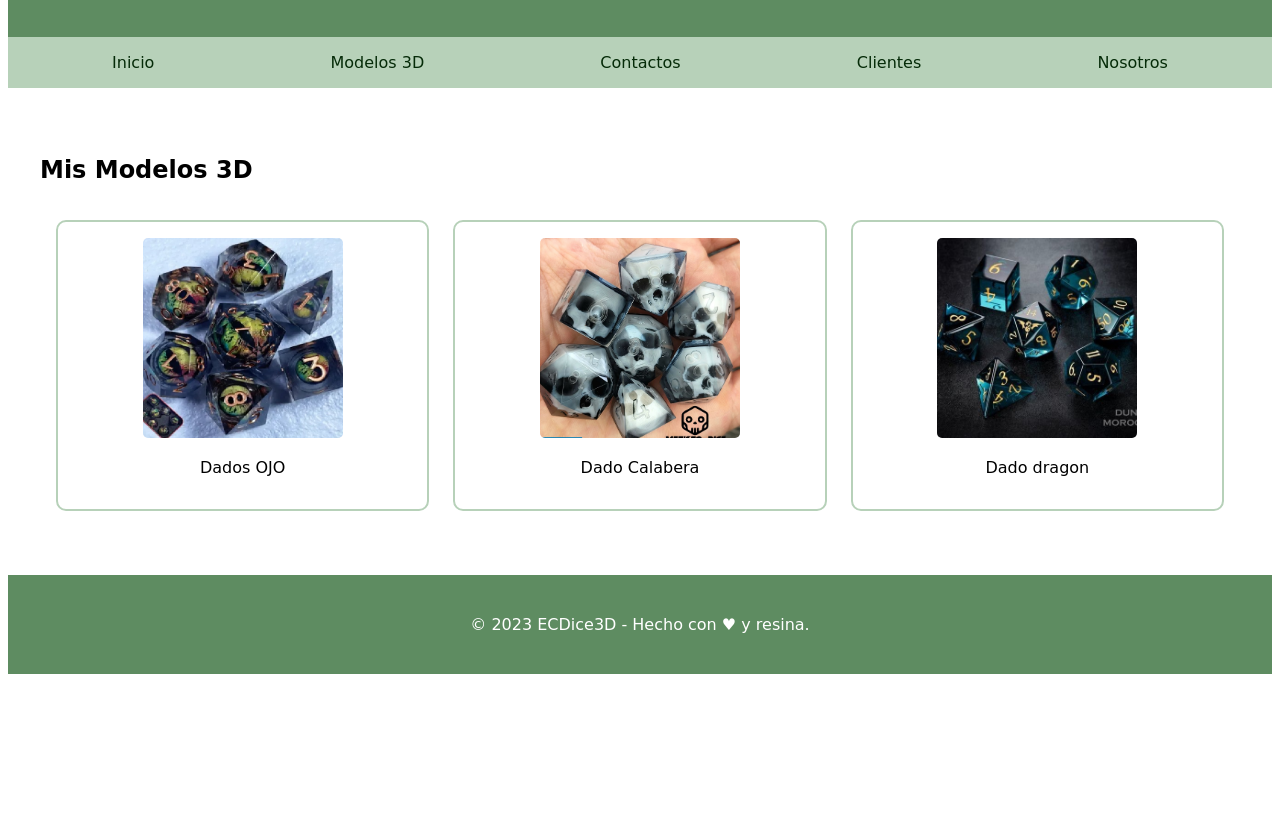
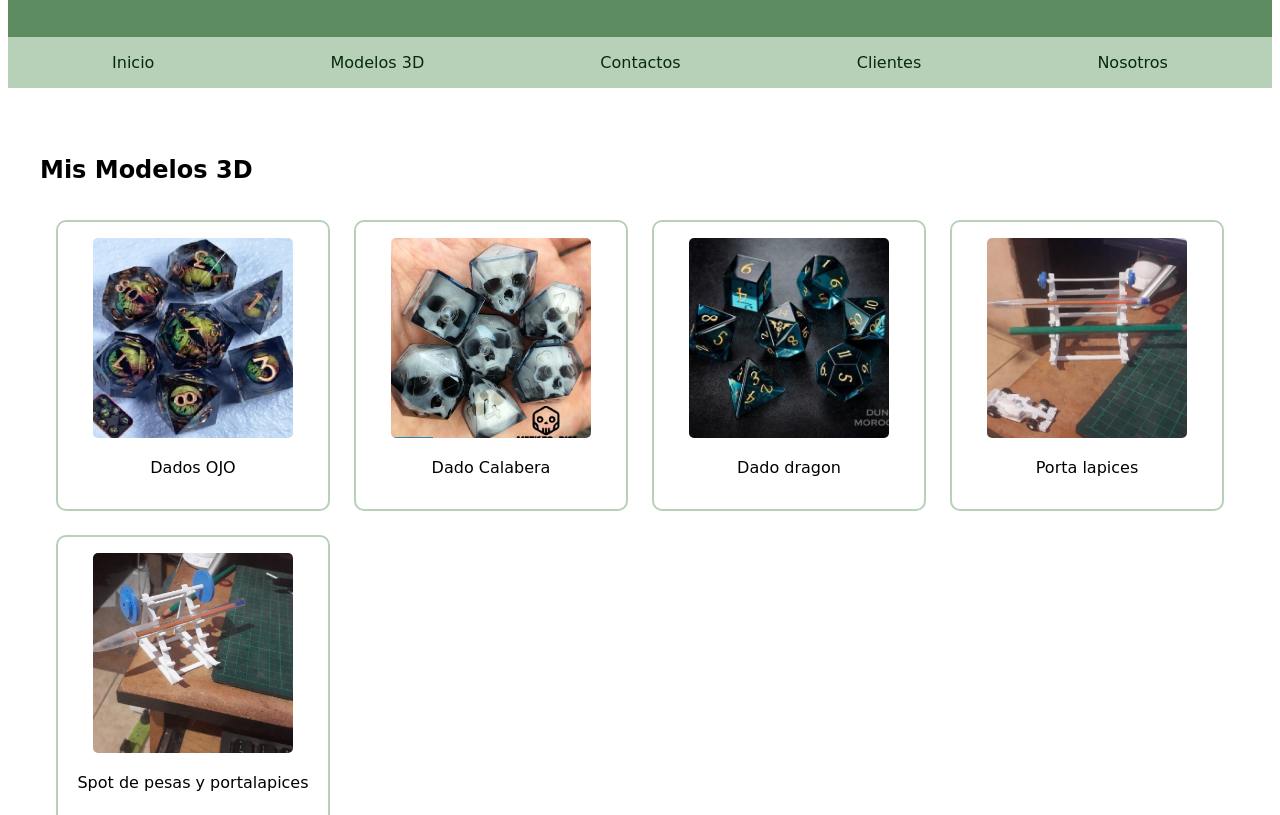
Before and after one commit to EmanuelCabrera973/tp-practica-1, a plain HTML site: page modelos.html in a window 1280 px wide. Shown: the part 135-950 px from the top of the page. Before the commit the page ends 817 px from the top, so only its background shows below. Drawn offline with Linux system fonts and the light colour scheme; files whose address does not match are found by name; a web font is replaced by a local one.

Commit message:
agregado de imagenes

```diff
--- a/modelos.html
+++ b/modelos.html
@@ -40,6 +40,14 @@
                 <img src="imagenes/dados_dragon.png" alt="Dado dragon">
                 <p>Dado dragon</p>
             </div>
+            <div class="modelo"> <!-- modelo 3D -->
+                <img src="imagenes/portalapices.png" alt="Spot de pesas y portalapices">
+                <p>Porta lapices</p>
+            </div>
+            <div class="modelo"> <!-- modelo 3D -->
+                <img src="imagenes/spot de pesas(portalapices).jpeg" alt="spot de pesas y portalapices v2">
+                <p>Spot de pesas y portalapices</p>
+            </div>
         </div>
     </section>
 
```
Also changed, not shown: imagenes/portalapices.png (added), imagenes/spot de pesas(portalapices).jpeg (added).
